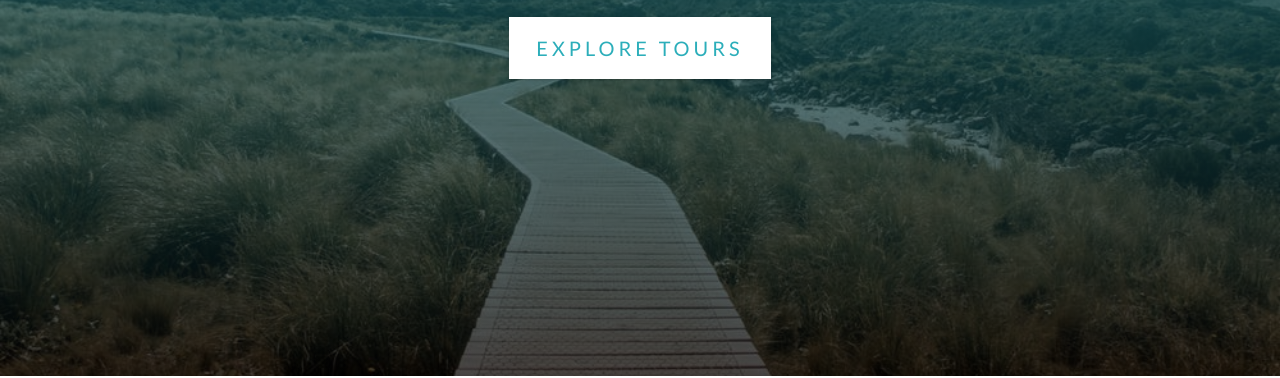
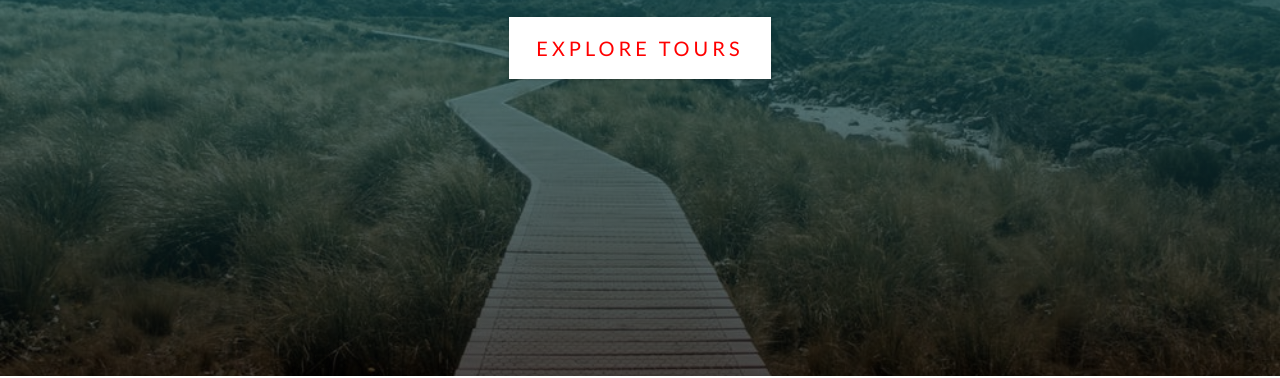
Before and after one commit to seth808rose/travel-theme-site, a plain HTML site: page index.html in a window 1280 px wide. Shown: the part 424-802 px from the top of the page. Drawn offline with Linux system fonts and the light colour scheme.

Commit message:
changed hero btn to red

```diff
--- a/css/styles.css
+++ b/css/styles.css
@@ -301,7 +301,7 @@ Hero
   padding: 0.9rem 1.6rem;
   font-size: 1.25rem;
   background-color: var(--clr-white);
-  color: var(--clr-primary-5);
+  color: red;
 }
 .hero-btn:hover {
   background: transparent;
```
